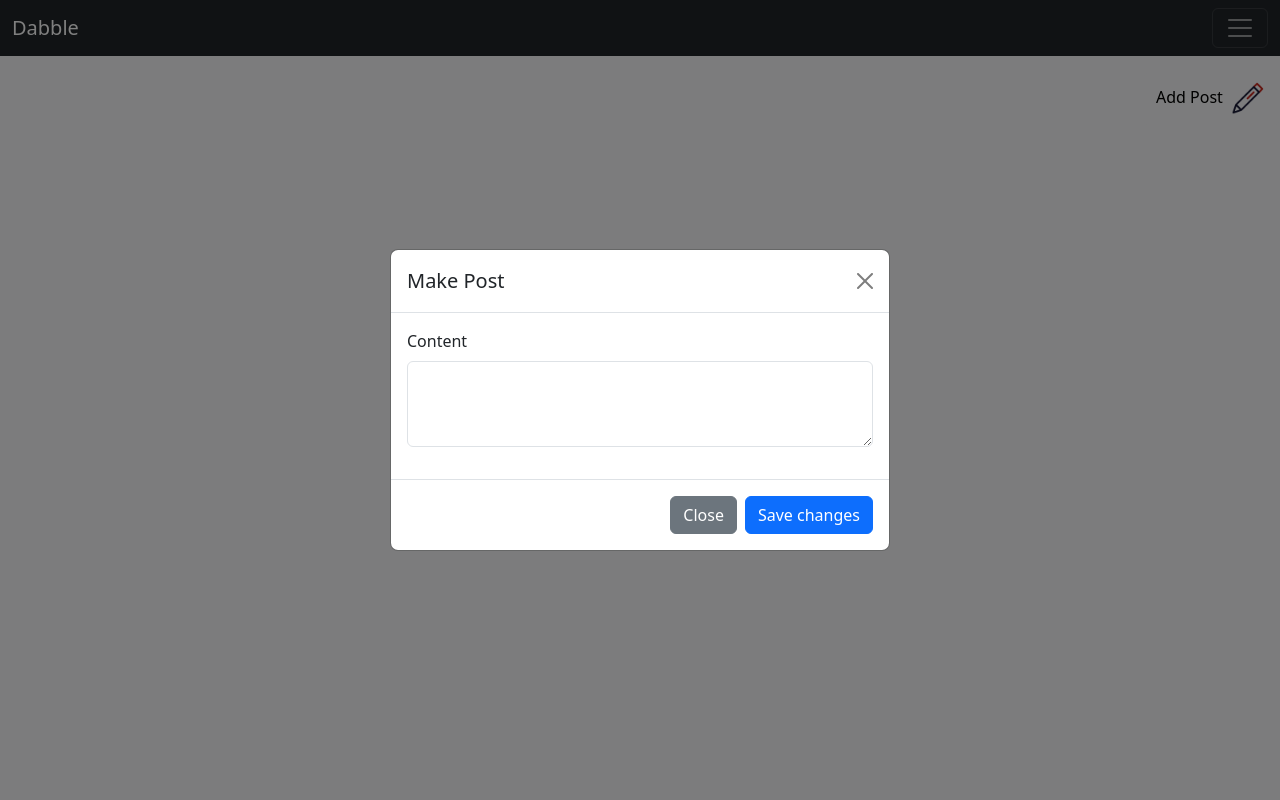
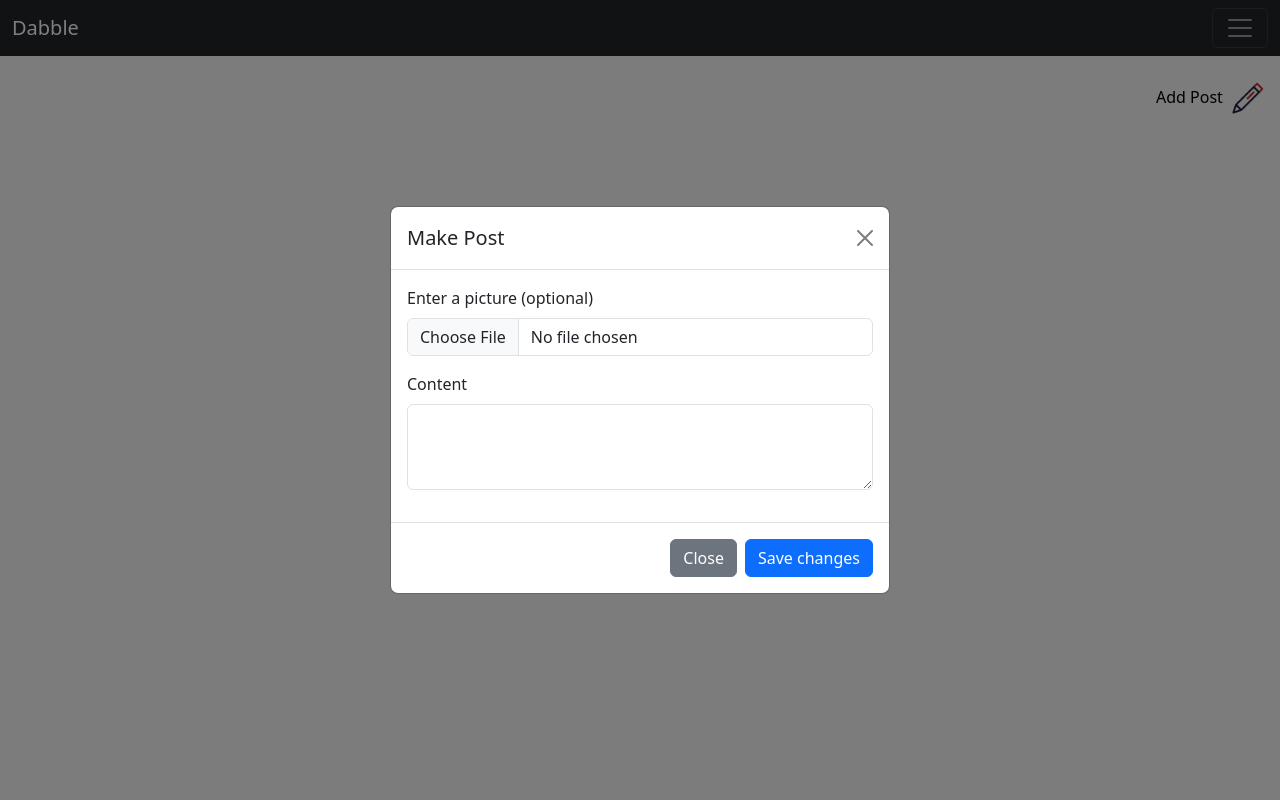
Before and after one commit to Rynstheoverlord/dabble, a Flask app: page /feed in a window 1280 px wide, after a click on "Add Post". Run offline with Flask 3, Linux system fonts and the light colour scheme; the visitor is signed in with stand-in values (Sample User, id 1); some libraries are stand-ins or nearby versions.

Commit message:
Update feed.html

```diff
--- a/website/templates/feed.html
+++ b/website/templates/feed.html
@@ -23,8 +23,11 @@
         <button type="button" class="btn-close" data-bs-dismiss="modal" aria-label="Close"></button>
       </div>
       <div class="modal-body">
-        <form method="post">
-
+        <form method="post" enctype="multipart/form-data">
+          <div class="mb-3">
+  <label for="formFile" class="form-label">Enter a picture (optional)</label>
+  <input class="form-control" type="file" id="formFile" name="image">
+          </div>
 <div class="mb-3">
   <label for="content" class="form-label">Content</label>
   <textarea class="form-control" id="content" rows="3" name="content"></textarea>
@@ -58,6 +61,10 @@
 
 
     </div>
+    {%if post|length > 3%}
+      <img src="{{post[3]}}" class="img-fluid" alt="...">
+      {%endif%}
+
     <p class="card-text">{{post[1]}}</p>
     <div class="d-flex justify-content-between align-items-center">
 
```
